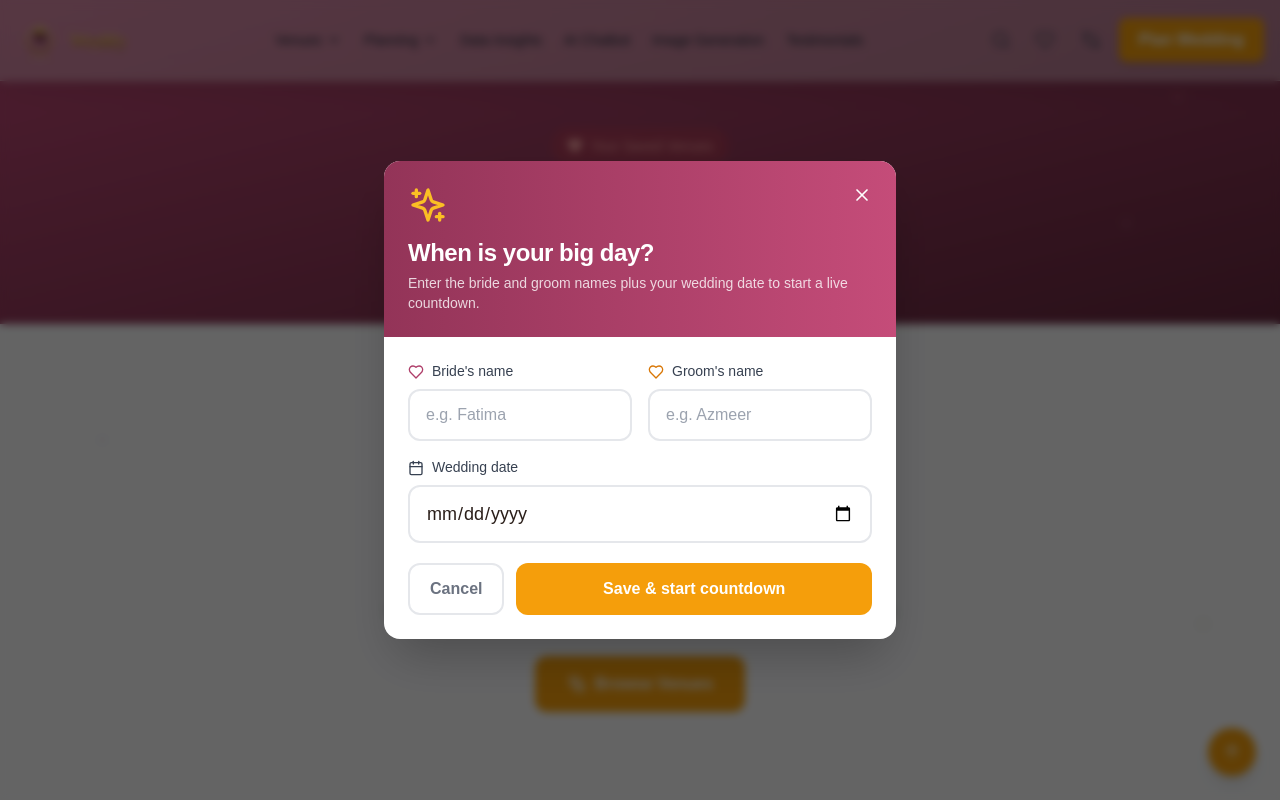
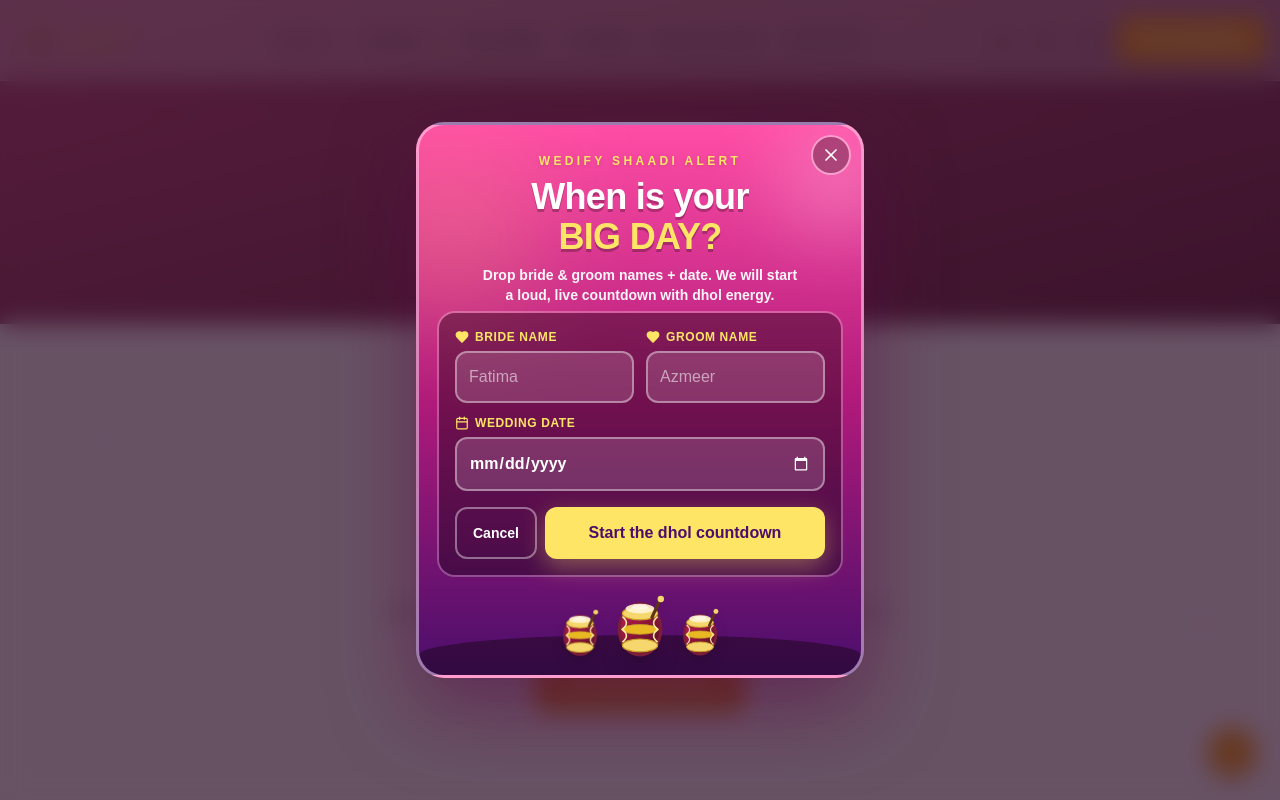
Before and after one commit to Saif-10-SE/Wedify, a Next.js app: page /favorites in a window 1280 px wide. Shown: the top 800 px of the page. Built offline with nearby package versions, Linux system fonts and the light colour scheme.

Commit message:
Make the big-day popup bold, colorful, and wedding-eccentric with bouncing dhols.
Raise contrast for easier reading and restyle the entry modal plus floating timer like a festive promo card.

Co-authored-by: Cursor <cursoragent@cursor.com>

```diff
--- /dev/null
+++ b/components/DholIcon.js
@@ -0,0 +1,47 @@
+import { useId } from 'react';
+
+/** Cute stylized South Asian dhol for wedding popups */
+export default function DholIcon({ className = 'w-14 h-14', style }) {
+  const uid = useId().replace(/:/g, '');
+  const gradId = `dholBody-${uid}`;
+
+  return (
+    <svg
+      viewBox="0 0 80 90"
+      className={className}
+      style={style}
+      fill="none"
+      xmlns="http://www.w3.org/2000/svg"
+      aria-hidden
+    >
+      <ellipse cx="40" cy="48" rx="28" ry="34" fill="#7c1d3a" />
+      <ellipse cx="40" cy="48" rx="24" ry="30" fill={`url(#${gradId})`} />
+      <ellipse cx="40" cy="28" rx="22" ry="8" fill="#f5d76e" stroke="#c9a227" strokeWidth="1.5" />
+      <ellipse cx="40" cy="48" rx="23" ry="6" fill="#e8b923" stroke="#c9a227" strokeWidth="1" />
+      <ellipse cx="40" cy="68" rx="22" ry="8" fill="#f5d76e" stroke="#c9a227" strokeWidth="1.5" />
+      <path
+        d="M18 32 Q28 40 18 48 Q28 56 18 64"
+        stroke="#ffe9a8"
+        strokeWidth="2"
+        fill="none"
+      />
+      <path
+        d="M62 32 Q52 40 62 48 Q52 56 62 64"
+        stroke="#ffe9a8"
+        strokeWidth="2"
+        fill="none"
+      />
+      <ellipse cx="40" cy="22" rx="18" ry="6" fill="#fff4d6" opacity="0.9" />
+      <ellipse cx="40" cy="20" rx="10" ry="3" fill="#ffffff" opacity="0.5" />
+      <rect x="58" y="8" width="4" height="28" rx="2" fill="#5c3317" transform="rotate(25 60 22)" />
+      <circle cx="66" cy="10" r="4" fill="#f5d76e" />
+      <defs>
+        <linearGradient id={gradId} x1="16" y1="18" x2="64" y2="78" gradientUnits="userSpaceOnUse">
+          <stop stopColor="#c41e5a" />
+          <stop offset="0.5" stopColor="#8b1538" />
+          <stop offset="1" stopColor="#4a0e24" />
+        </linearGradient>
+      </defs>
+    </svg>
+  );
+}
--- a/components/WeddingDateModal.js
+++ b/components/WeddingDateModal.js
@@ -1,7 +1,7 @@
 import { useEffect, useState } from 'react';
 import { useWedding } from '@/context/WeddingContext';
-import { Calendar, Heart, Sparkles, X } from 'lucide-react';
-import CountdownTimer from './CountdownTimer';
+import { Calendar, Heart, X } from 'lucide-react';
+import DholIcon from '@/components/DholIcon';
 
 export default function WeddingDateModal({ isOpen, onClose, allowSkip = true }) {
   const {
@@ -12,7 +12,6 @@ export default function WeddingDateModal({ isOpen, onClose, allowSkip = true })
     setBrideName,
     setGroomName,
     clearBigDay,
-    getDaysUntilWedding,
   } = useWedding();
   const [selectedDate, setSelectedDate] = useState('');
   const [brideInput, setBrideInput] = useState('');
@@ -31,11 +30,11 @@ export default function WeddingDateModal({ isOpen, onClose, allowSkip = true })
 
   const handleSave = () => {
     if (!brideInput.trim()) {
-      setError('Please enter the bride\'s name.');
+      setError("Please enter the bride's name.");
       return;
     }
     if (!groomInput.trim()) {
-      setError('Please enter the groom\'s name.');
+      setError("Please enter the groom's name.");
       return;
     }
     if (!selectedDate) {
@@ -48,14 +47,6 @@ export default function WeddingDateModal({ isOpen, onClose, allowSkip = true })
     onClose?.();
   };
 
-  const handleClear = () => {
-    clearBigDay();
-    setSelectedDate('');
-    setBrideInput('');
-    setGroomInput('');
-  };
-
-  /** Cancel resets the timer and closes; next visit will ask again. */
   const handleCancel = () => {
     clearBigDay();
     setSelectedDate('');
@@ -64,114 +55,98 @@ export default function WeddingDateModal({ isOpen, onClose, allowSkip = true })
     onClose?.({ cancelled: true });
   };
 
-  const daysLeft = getDaysUntilWedding();
-  const previewNames = [brideInput.trim(), groomInput.trim()].filter(Boolean).join(' & ');
-
   return (
     <div
-      className="fixed inset-0 z-[70] flex items-center justify-center bg-black/60 p-4 backdrop-blur-sm"
+      className="fixed inset-0 z-[70] flex items-center justify-center bg-[#2a0a24]/70 p-4 backdrop-blur-md"
       onClick={allowSkip ? handleCancel : undefined}
     >
       <div
-        className="w-full max-w-lg overflow-hidden rounded-2xl bg-white shadow-2xl"
+        className="relative w-full max-w-md overflow-hidden rounded-[1.75rem] border-[3px] border-white/45 bg-gradient-to-b from-[#ff4da6] via-[#b01a7a] to-[#4a0e6b] text-white shadow-[0_28px_80px_rgba(90,10,70,0.55)] animate-scaleIn"
         onClick={(e) => e.stopPropagation()}
       >
-        <div className="relative bg-gradient-to-r from-burgundy-700 to-burgundy-800 p-6 text-white">
+        <div className="pointer-events-none absolute -left-10 top-10 h-36 w-36 rounded-full bg-[#FFE566]/30 blur-3xl" />
+        <div className="pointer-events-none absolute -right-8 top-0 h-28 w-28 rounded-full bg-white/25 blur-2xl" />
+
         {allowSkip ? (
           <button
             type="button"
             onClick={handleCancel}
-              className="absolute right-4 top-4 rounded-full p-2 transition-colors hover:bg-white/10"
+            className="absolute right-3 top-3 z-10 rounded-full bg-black/30 p-2 text-white ring-2 ring-white/40 transition hover:bg-black/50"
             aria-label="Cancel"
           >
             <X className="h-5 w-5" />
           </button>
         ) : null}
-          <Sparkles className="mb-3 h-10 w-10 text-gold-400" />
-          <h2 className="font-serif text-2xl">When is your big day?</h2>
-          <p className="mt-1 text-sm text-white/80">
-            Enter the bride and groom names plus your wedding date to start a live countdown.
+
+        <div className="relative px-5 pb-2 pt-7 text-center sm:px-7">
+          <p className="text-xs font-black uppercase tracking-[0.28em] text-[#FFE566] drop-shadow">
+            Wedify Shaadi Alert
+          </p>
+          <h2 className="mt-2 font-serif text-3xl font-bold leading-tight text-white drop-shadow-[0_3px_0_rgba(0,0,0,0.25)] sm:text-4xl">
+            When is your
+            <span className="block text-[#FFE566]">BIG DAY?</span>
+          </h2>
+          <p className="mx-auto mt-2 max-w-xs text-sm font-semibold text-white/95">
+            Drop bride & groom names + date. We will start a loud, live countdown with dhol energy.
           </p>
         </div>
 
-        <div className="p-6">
-          <div className="mb-4 grid gap-4 sm:grid-cols-2">
-            <div>
-              <label className="mb-2 block text-sm font-medium text-gray-700">
-                <Heart className="mr-2 inline h-4 w-4 text-burgundy-600" />
-                Bride&apos;s name
-              </label>
+        <div className="relative mx-4 mb-3 rounded-2xl bg-black/35 p-4 ring-2 ring-white/25 backdrop-blur-sm sm:mx-5">
+          <div className="grid gap-3 sm:grid-cols-2">
+            <label className="block">
+              <span className="mb-1.5 flex items-center gap-1.5 text-xs font-black uppercase tracking-wider text-[#FFE566]">
+                <Heart className="h-3.5 w-3.5 fill-current" />
+                Bride name
+              </span>
               <input
                 type="text"
                 value={brideInput}
                 onChange={(e) => setBrideInput(e.target.value)}
-                placeholder="e.g. Fatima"
-                className="w-full rounded-xl border-2 border-gray-200 px-4 py-3 text-base focus:border-transparent focus:ring-2 focus:ring-gold-500"
+                placeholder="Fatima"
+                className="w-full rounded-xl border-2 border-white/40 bg-white/15 px-3 py-3 text-base font-bold text-white placeholder:font-medium placeholder:text-white/55 outline-none focus:border-[#FFE566] focus:bg-white/25"
               />
-            </div>
-            <div>
-              <label className="mb-2 block text-sm font-medium text-gray-700">
-                <Heart className="mr-2 inline h-4 w-4 text-gold-600" />
-                Groom&apos;s name
             </label>
+            <label className="block">
+              <span className="mb-1.5 flex items-center gap-1.5 text-xs font-black uppercase tracking-wider text-[#FFE566]">
+                <Heart className="h-3.5 w-3.5 fill-current" />
+                Groom name
+              </span>
               <input
                 type="text"
                 value={groomInput}
                 onChange={(e) => setGroomInput(e.target.value)}
-                placeholder="e.g. Azmeer"
-                className="w-full rounded-xl border-2 border-gray-200 px-4 py-3 text-base focus:border-transparent focus:ring-2 focus:ring-gold-500"
+                placeholder="Azmeer"
+                className="w-full rounded-xl border-2 border-white/40 bg-white/15 px-3 py-3 text-base font-bold text-white placeholder:font-medium placeholder:text-white/55 outline-none focus:border-[#FFE566] focus:bg-white/25"
               />
-            </div>
+            </label>
           </div>
 
-          <div className="mb-5">
-            <label className="mb-2 block text-sm font-medium text-gray-700">
-              <Calendar className="mr-2 inline h-4 w-4" />
+          <label className="mt-3 block">
+            <span className="mb-1.5 flex items-center gap-1.5 text-xs font-black uppercase tracking-wider text-[#FFE566]">
+              <Calendar className="h-3.5 w-3.5" />
               Wedding date
-            </label>
+            </span>
             <input
               type="date"
               value={selectedDate}
               onChange={(e) => setSelectedDate(e.target.value)}
               min={new Date().toISOString().split('T')[0]}
-              className="w-full rounded-xl border-2 border-gray-200 px-4 py-3 text-lg focus:border-transparent focus:ring-2 focus:ring-gold-500"
+              className="w-full rounded-xl border-2 border-white/40 bg-white/15 px-3 py-3 text-base font-bold text-white outline-none focus:border-[#FFE566] focus:bg-white/25 [color-scheme:dark]"
             />
-          </div>
+          </label>
 
-          {selectedDate ? (
-            <div className="mb-5 rounded-xl bg-gray-50 p-5">
-              <p className="mb-3 text-center text-sm text-gray-600">
-                {previewNames ? `${previewNames}, your countdown starts here` : 'Countdown preview'}
+          {error ? (
+            <p className="mt-3 rounded-lg bg-[#FFE566] px-3 py-2 text-sm font-bold text-[#4a0e6b]">
+              {error}
             </p>
-              <CountdownTimer targetDate={selectedDate} />
-            </div>
           ) : null}
 
-          {daysLeft !== null && daysLeft > 0 && weddingDate ? (
-            <div className="mb-5 rounded-xl border border-gold-200 bg-gold-50 p-4 text-center">
-              <p className="text-gold-800">
-                <span className="text-2xl font-bold">{daysLeft}</span> days until your wedding!
-              </p>
-            </div>
-          ) : null}
-
-          {error ? <p className="mb-3 text-sm text-red-600">{error}</p> : null}
-
-          <div className="flex flex-wrap gap-3">
-            {weddingDate ? (
-              <button
-                type="button"
-                onClick={handleClear}
-                className="rounded-xl border-2 border-gray-300 px-5 py-3 font-semibold text-gray-600 transition-all hover:bg-gray-50"
-              >
-                Clear
-              </button>
-            ) : null}
+          <div className="mt-4 flex flex-col gap-2 sm:flex-row">
             {allowSkip ? (
               <button
                 type="button"
                 onClick={handleCancel}
-                className="rounded-xl border-2 border-gray-200 px-5 py-3 font-semibold text-gray-500 transition-all hover:bg-gray-50"
+                className="rounded-xl border-2 border-white/40 bg-transparent px-4 py-3 text-sm font-bold text-white transition hover:bg-white/10"
               >
                 Cancel
               </button>
@@ -179,11 +154,18 @@ export default function WeddingDateModal({ isOpen, onClose, allowSkip = true })
             <button
               type="button"
               onClick={handleSave}
-              className="flex-1 rounded-xl bg-gold-500 py-3 font-semibold text-white transition-all hover:bg-gold-600"
+              className="flex-1 rounded-xl bg-[#FFE566] py-3.5 text-base font-black text-[#4a0e6b] shadow-[0_8px_24px_rgba(255,229,102,0.35)] transition hover:scale-[1.02] hover:bg-white"
             >
-              Save & start countdown
+              Start the dhol countdown
             </button>
           </div>
+        </div>
+
+        <div className="relative flex items-end justify-center gap-1 pb-3 pt-1" aria-hidden>
+          <div className="absolute inset-x-0 bottom-0 h-10 rounded-t-[50%] bg-[#1a0618]/50" />
+          <DholIcon className="relative z-[1] h-14 w-12 animate-dholBounce -rotate-12 drop-shadow-lg" />
+          <DholIcon className="relative z-[2] h-[4.5rem] w-16 animate-dholBounce-delay drop-shadow-xl" />
+          <DholIcon className="relative z-[1] h-14 w-12 animate-dholBounce-delay2 rotate-12 drop-shadow-lg" />
         </div>
       </div>
     </div>
--- a/styles/globals.css
+++ b/styles/globals.css
@@ -249,6 +249,32 @@ h1 {
 
   .animate-spin-slow {
     animation: spin-slow 8s linear infinite;
+  }
+
+  @keyframes bigDayBob {
+    0%, 100% { transform: translateY(0) rotate(-1deg); }
+    50% { transform: translateY(-8px) rotate(1deg); }
+  }
+
+  .animate-bigDayBob {
+    animation: bigDayBob 3.2s ease-in-out infinite;
+  }
+
+  @keyframes dholBounce {
+    0%, 100% { transform: translateY(0) scale(1); }
+    50% { transform: translateY(-6px) scale(1.05); }
+  }
+
+  .animate-dholBounce {
+    animation: dholBounce 1.8s ease-in-out infinite;
+  }
+
+  .animate-dholBounce-delay {
+    animation: dholBounce 1.8s ease-in-out 0.35s infinite;
+  }
+
+  .animate-dholBounce-delay2 {
+    animation: dholBounce 1.8s ease-in-out 0.7s infinite;
   }
 
   /* Gradient Text */
```
Also changed, not shown: components/FloatingBigDayCountdown.js (+69 -48 lines). Lines whose indentation alone changed are shown as unchanged.
